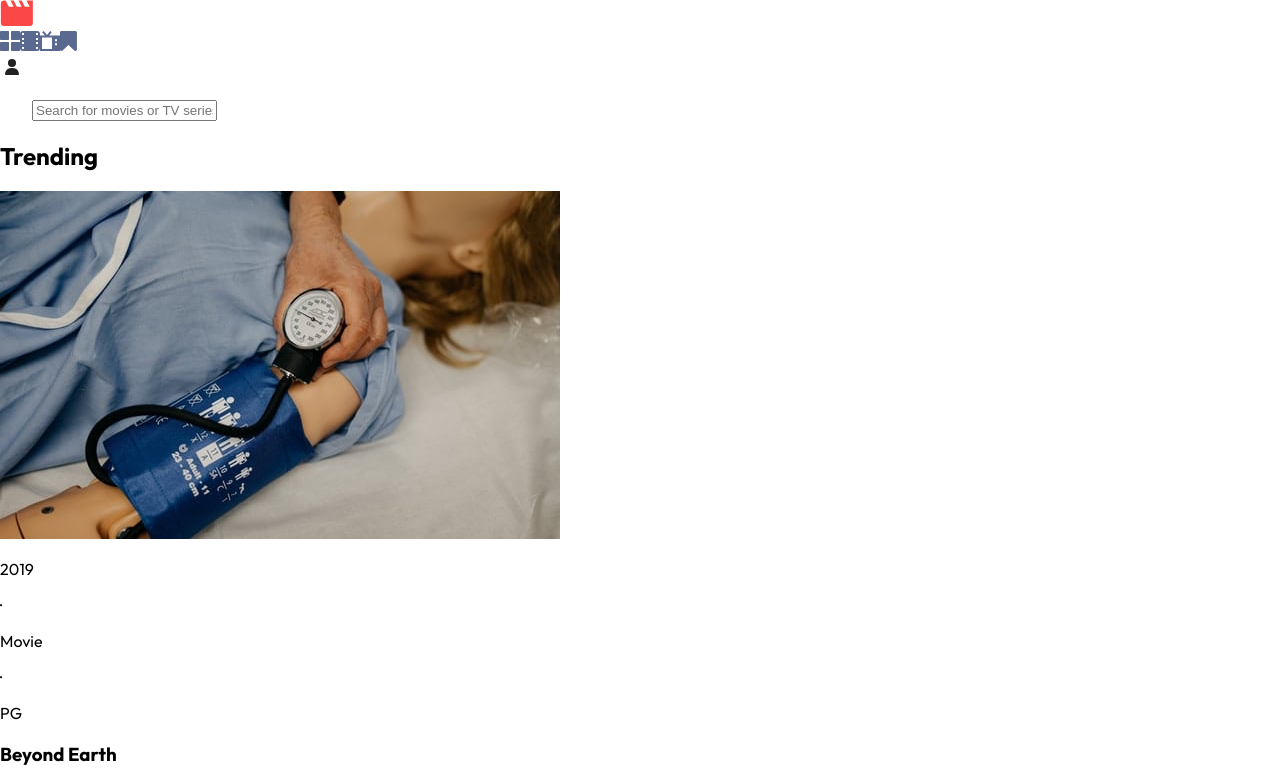
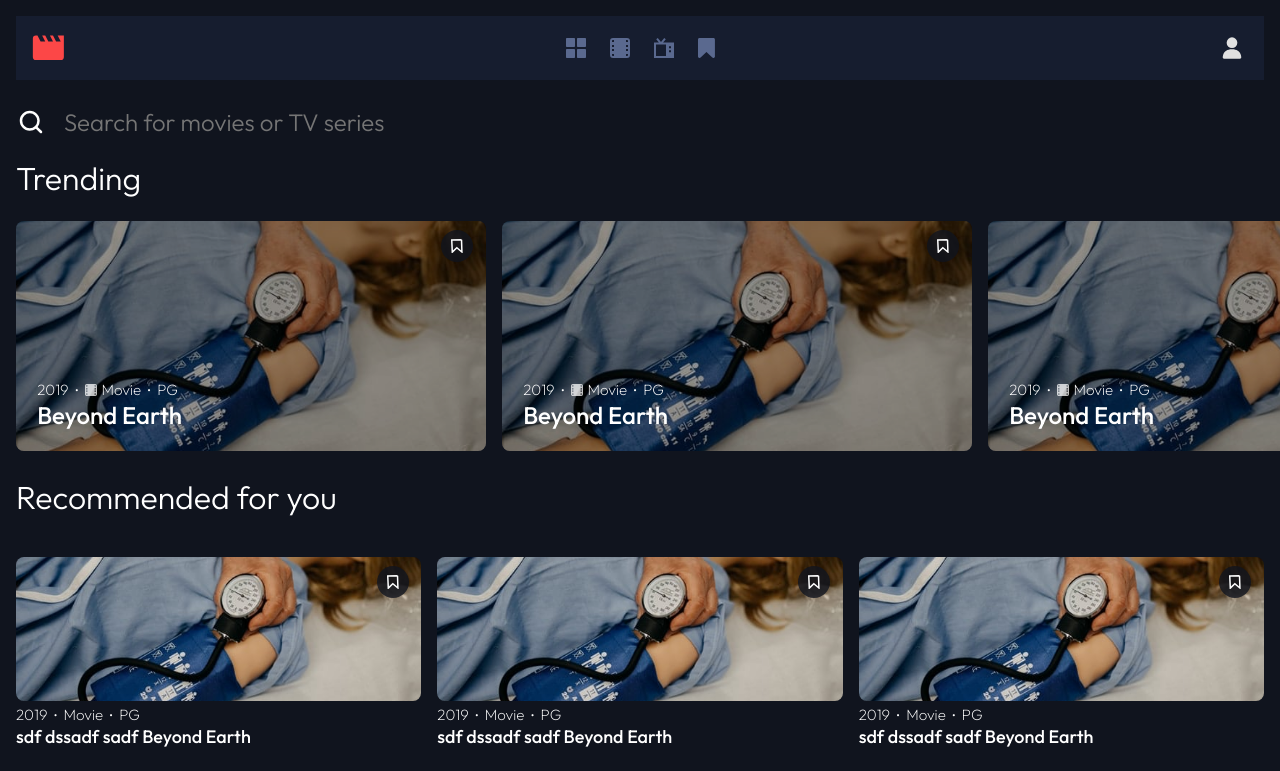
Before and after one commit to mhinton123/bingbay-app, a React (Create React App) app in the folder app/: page / in a window 1280 px wide. Shown: the top 771 px of the page. Built offline with nearby package versions, Linux system fonts and the light colour scheme.

Commit message:
css added

```diff
--- a/app/src/App.css
+++ b/app/src/App.css
@@ -1,16 +1,16 @@
 /* Typography */
-body {
+body, input {
   font-family: "Outfit", sans-serif;
 }
 
 .heading-l {
-  font-size: 32px;
+  font-size: 20px;
   font-weight: 300;
   color: white;
 }
 
 .heading-m {
-  font-size: 24px;
+  font-size: 16px;
   font-weight: 300;
   color: white;
 }
@@ -22,14 +22,14 @@ body {
 }
 
 .heading-xs {
-  font-size: 18px;
+  font-size: 14px;
   font-weight: 500;
   color: white;
 }
 
 .body-m {
-  font-size: 15px;
-  font-weight: 300;
+  font-size: 12px;
+  font-weight: 200;
   color: white;
 }
 
@@ -46,4 +46,327 @@ body {
   --800-blue: #10141E;
   --500-blue: #161D2F;
   --200-blue: #5A698F;
+  --accent-gray: #979797;
 }
+
+/* Misc */
+
+h2, h3, p {
+  margin: 0;
+  padding: 0;
+}
+
+img {
+  max-width: 100%;
+}
+
+#root {
+  background-color: var(--800-blue);
+}
+
+/* Navbar */
+
+.navbar-wr {
+  display: flex;
+  align-items: center;
+  justify-content: space-between;
+  background-color: var(--500-blue);
+  padding: 1em;
+}
+
+.logo {
+  width: 32px;
+  height: 25.6px;
+}
+
+.nav-icons-wr {
+  display: flex;
+  align-items: center;
+  gap: 1.5em;
+}
+
+.avatar-icon {
+  height: 32px;
+}
+
+/* Searchbar */
+
+.searchbar-wr {
+  display: flex;
+  /* align-items: center; */
+  gap: 1em;
+  margin: 0 1em;
+  margin-top: 0.5em;
+}
+
+.searchbar-wr input {
+  width: 100%;
+  background: none;
+  border: none;
+  font-size: 16px;
+}
+
+.search-icon {
+  width: 22px;
+  height: 22px;
+  outline: none;
+  margin-top: 0.5em;
+}
+
+.searchbar {
+  height: 40px;
+  color: white;
+  box-sizing: border-box;
+  caret-color: var(--main-red);
+}
+
+.searchbar:focus {
+  outline: none;
+  border-bottom:  1px solid var(--accent-gray);
+}
+
+/* Trending List */
+
+.trending-wr {
+  margin: 1em 0 0 1em;
+}
+
+.trending-list-wr {
+  overflow-x: scroll; /* Enable horizontal scrolling */
+  white-space: nowrap; /* Prevent child elements from wrapping */
+  display: flex; /* Enable flexbox layout */
+  height: 145px;
+  gap: 1em;
+}
+
+.trending-list-wr::-webkit-scrollbar {
+  display: none; /* Hide the scrollbar in WebKit browsers */
+}
+
+.trending-wr h2 {
+  margin-bottom: 0.7em;
+}
+
+/* Trending Title */
+
+.trending-title-wr {
+  position: relative;
+  height: 140px;
+  width: 240px;
+  flex-shrink: 0;
+  box-sizing: border-box;
+}
+
+.trending-bg-img {
+  border-radius: 8px;
+  width: 100%;
+  height: 100%;
+  object-fit: cover;
+}
+
+.trending-details-wr {
+  position: absolute;
+  bottom: 0;
+  left: 0;
+  width: 100%;
+  padding: 10px;
+}
+
+.bookmark-icon-wr {
+  position: absolute;
+  top: 0.3em;
+  right: 0.3em;
+  width: 32px;
+  height: 32px;
+  border-radius: 50%;
+  display: flex;
+  align-items: center;
+  justify-content: center;
+  background-color: rgba(16, 20, 30, 0.8);;
+}
+
+.trending-details {
+  margin: 0;
+  display: flex;
+  align-items: center;
+  gap: 2px;
+}
+
+.trending-detail-movie-wr {
+  display: flex;
+  align-items: center;
+  gap: 0.3em;
+}
+
+.movie-icon {
+  height: 12px;
+  width: 12px;
+}
+
+.middle-dot {
+  margin: 0 5px;
+  color: white;
+}
+
+/* Dark overlay */
+.trending-title-wr::before {
+  content: '';
+  position: absolute;
+  top: 0;
+  left: 0;
+  width: 100%;
+  height: 100%;
+  background-color: rgba(0, 0, 0, 0.3);
+  border-radius: 8px;
+}
+
+/* Recommended List */
+
+.recommended-wr {
+  margin: 1em;
+}
+
+.recommended-list-wr {
+  display: grid;
+  grid-template-columns: 1fr 1fr; /* Two columns of equal width */
+  grid-auto-rows: 130px; /* Set the height of each row to 170px */
+  grid-gap: 1em;
+}
+
+.recommended-wr h2 {
+  margin-bottom: 1em;
+}
+
+/* Recommended Title */
+
+.recommended-title-wr {
+  position: relative;
+  width: 100%;
+  box-sizing: border-box;
+  margin-bottom: 2.5em;
+  margin-top: 0.5em;
+}
+
+.recommended-bg-img {
+  border-radius: 8px;
+  width: 100%;
+  height: 100%;
+  object-fit: cover;
+}
+
+.bookmark-icon-wr {
+  position: absolute;
+  top: 0.3em;
+  right: 0.3em;
+  width: 32px;
+  height: 32px;
+  border-radius: 50%;
+  display: flex;
+  align-items: center;
+  justify-content: center;
+  background-color: rgba(16, 20, 30, 0.8);;
+}
+
+.recommended-details {
+  margin: 0;
+  display: flex;
+  align-items: center;
+  gap: 2px;
+}
+
+.recommended-details-wr {
+  flex-grow: 1;
+}
+
+
+.recommended-detail-movie-wr {
+  display: flex;
+  align-items: center;
+  gap: 0.3em;
+}
+
+@media (min-width: 650px) {
+
+  #root {
+    padding-top: 1em;
+  }
+
+  /* Navbar */
+
+  .navbar-wr {
+    margin: 0 1em 0 1em;
+  }
+
+  /* Typography */
+
+  .heading-l {
+    font-size: 32px;
+  }
+
+  .heading-m {
+    font-size: 24px;
+  }
+
+  .heading-xs {
+    font-size: 18px;
+  }
+
+  .body-m {
+    font-size: 15px;
+  }
+
+  .trending-name {
+    font-size: 24px;
+  }
+
+  /* Searchbar */
+
+  .searchbar-wr {
+    margin-top: 1.4em;
+  }
+
+  .search-icon {
+    width: 30px;
+    height: 30px;
+    margin-top: 0.3em;
+  }
+
+  .searchbar-wr input {
+    font-size: 24px;
+  }
+
+  /* Trending */
+
+  .bookmark-icon-wr {
+    top: 0.6em;
+    right: 0.8em;
+  }
+
+  .trending-details-wr {
+    bottom: 0.7em;
+    left: 0.7em;
+  }
+
+  .trending-title-wr {
+    height: 230px;
+    width: 470px;
+  }
+
+  .trending-list-wr {
+    height: 240px;
+  }
+
+  /* Recommended */
+
+  .recommended-list-wr {
+    display: grid;
+    grid-template-columns: 1fr 1fr 1fr; /* Two columns of equal width */
+    grid-auto-rows: 200px; /* Set the height of each row to 170px */
+    grid-gap: 1em;
+  }
+
+  .recommended-title-wr {
+    margin-bottom: 3em;
+  }
+
+}
--- a/app/src/App.js
+++ b/app/src/App.js
@@ -9,7 +9,9 @@ function App() {
   return (
     <div className="App">
       <header>
-        <Navbar />
+        <nav>
+          <Navbar />
+        </nav>
       </header>
 
       <Searchbar />
--- a/app/src/components/Navbar.jsx
+++ b/app/src/components/Navbar.jsx
@@ -9,7 +9,7 @@ import AvatarIcon from "../assets/icon-avatar.svg"
 export default function Navbar() {
     return (
             <div className="navbar-wr">
-                <img src={Logo} alt="logo" />
+                <img className="logo" src={Logo} alt="logo" />
                 <div className="nav-icons-wr">
                     <img className="nav-icon" src={NavHomeIcon} alt="Home Icon" />
                     <img className="nav-icon" src={NavMoviesIcon} alt="Movies Icon" />
--- a/app/src/components/RecommendedList.jsx
+++ b/app/src/components/RecommendedList.jsx
@@ -5,10 +5,9 @@ export default function RecommendedList() {
     return (
         <>
             <div className="recommended-wr">
-                <h2>Recommended for you</h2>
+                <h2 className="heading-l">Recommended for you</h2>
                 <div className="recommended-list-wr">
 
-                    <div className='recommended-title-wr'>
 
                         {/* Arr of Recommended Titles rendered here */}
                         <RecommendedTitle />
@@ -19,8 +18,11 @@ export default function RecommendedList() {
                         <RecommendedTitle />
                         <RecommendedTitle />
                         <RecommendedTitle />
+                        <RecommendedTitle />
+                        <RecommendedTitle />
+                        <RecommendedTitle />
+                        <RecommendedTitle />
 
-                    </div>
 
                 </div>
             </div>
--- a/app/src/components/RecommendedTitle.jsx
+++ b/app/src/components/RecommendedTitle.jsx
@@ -9,16 +9,16 @@ export default function RecommendedTitle() {
             <img src={BGImage} alt="recommended title image" className="recommended-bg-img" />
             <div className="recommended-details-wr">
                 <div className="recommended-details">
-                    <p className="recommended-detail">2019</p>
+                    <p className="recommended-detail body-m">2019</p>
                     <span className="middle-dot">&#183;</span>
-                    <p className="recommended-detail">Movie</p>
+                    <p className="recommended-detail body-m">Movie</p>
                     <span className="middle-dot">&#183;</span>
-                    <p className="recommended-detail">PG</p>
+                    <p className="recommended-detail body-m">PG</p>
                 </div>
-                <h3 className="recommended-name">Beyond Earth</h3>
-                <div className="bookmark-icon-wr">
-                    <img src={BookmarkIcon} alt="" className="recommended-bookmark-icon" />
-                </div>
+                <h3 className="recommended-name heading-xs"> sdf dssadf  sadf Beyond Earth</h3>
+            </div>
+            <div className="bookmark-icon-wr">
+                <img src={BookmarkIcon} alt="" className="recommended-bookmark-icon" />
             </div>
         </div>
     )
--- a/app/src/components/Searchbar.jsx
+++ b/app/src/components/Searchbar.jsx
@@ -5,7 +5,7 @@ export default function Searchbar() {
     return (
             <div className="searchbar-wr">
                 <img src={searchIcon} alt="search icon" className="search-icon"/>
-                <input type="text" placeholder="Search for movies or TV series" className="search-icon"/>
+                <input type="text" placeholder="Search for movies or TV series" className="searchbar heading-m"/>
             </div>
         )
 }
--- a/app/src/components/TrendingList.jsx
+++ b/app/src/components/TrendingList.jsx
@@ -5,18 +5,17 @@ export default function TrendingList() {
     return (
         <>
             <div className="trending-wr">
-                <h2>Trending</h2>
+                <h2 className="heading-l">Trending</h2>
                 <div className="trending-list-wr">
 
-                    <div className='trending-title-wr'>
 
                         {/* Arr of Trending Titles rendered here */}
                         <TrendingTitle />
                         <TrendingTitle />
                         <TrendingTitle />
                         <TrendingTitle />
+                        <TrendingTitle />
 
-                    </div>
 
                 </div>
             </div>
--- a/app/src/components/TrendingTitle.jsx
+++ b/app/src/components/TrendingTitle.jsx
@@ -1,24 +1,36 @@
 import React from "react";
 import BGImage from "../assets/thumbnails/112/regular/large.jpg"
 import BookmarkIcon from "../assets/icon-bookmark-empty.svg"
+import MovieIcon from "../assets/icon-category-movie.svg"
 
 export default function TrendingTitle() {
     return (
 
         <div className="trending-title-wr">
+
             <img src={BGImage} alt="trending title image" className="trending-bg-img" />
+
             <div className="trending-details-wr">
+
                 <div className="trending-details">
-                    <p className="trending-detail">2019</p>
+                    <p className="trending-detail body-m">2019</p>
                     <span className="middle-dot">&#183;</span>
-                    <p className="trending-detail">Movie</p>
+
+                    <div className="trending-detail-movie-wr">
+                        <img src={MovieIcon} alt="" className="movie-icon" />
+                        <p className="trending-detail body-m">Movie</p>
+                    </div>
+
                     <span className="middle-dot">&#183;</span>
-                    <p className="trending-detail">PG</p>
+                    <p className="trending-detail body-m">PG</p>
                 </div>
-                <h3 className="trending-name">Beyond Earth</h3>
-                <div className="bookmark-icon-wr">
-                    <img src={BookmarkIcon} alt="" className="trending-bookmark-icon" />
-                </div>
+
+                <h3 className="trending-name heading-xs">Beyond Earth</h3>
+
+            </div>
+
+            <div className="bookmark-icon-wr">
+                <img src={BookmarkIcon} alt="" className="trending-bookmark-icon" />
             </div>
         </div>
     )
```
Also changed, not shown: app/src/assets/icon-avatar.svg.
